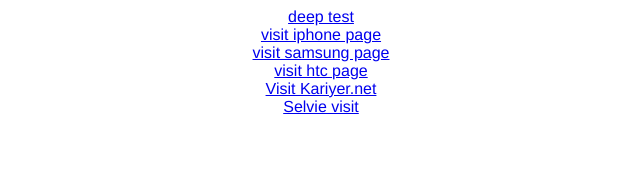
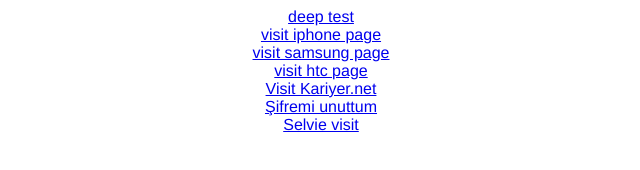
Before and after one commit to serhatsezer/serhatsezer.github.io, a plain HTML site: page deeplink_test.html in a window 1280 px wide. Shown: the whole page, without its empty margins (319-959 px from the left). Drawn offline with Linux system fonts and the light colour scheme.

Commit message:
added password changes

```diff
--- a/deeplink_test.html
+++ b/deeplink_test.html
@@ -40,6 +40,7 @@
 <a href="serhatsezer://deeptest/product/sm-341">visit samsung page</a><br />
 <a href="serhatsezer://deeptest/product/ht-31ec">visit htc page</a><br />
 <a href="javascript:void(0)" onclick="checkAppInstalled();">Visit Kariyer.net</a><br />
+<a href="javascript:void(0)" onclick="kariyerisara://sifremiunuttum">Şifremi unuttum</a><br />
 <a href="kariyerisara://selvie">Selvie visit</a>
 </body>
 </html>
```
